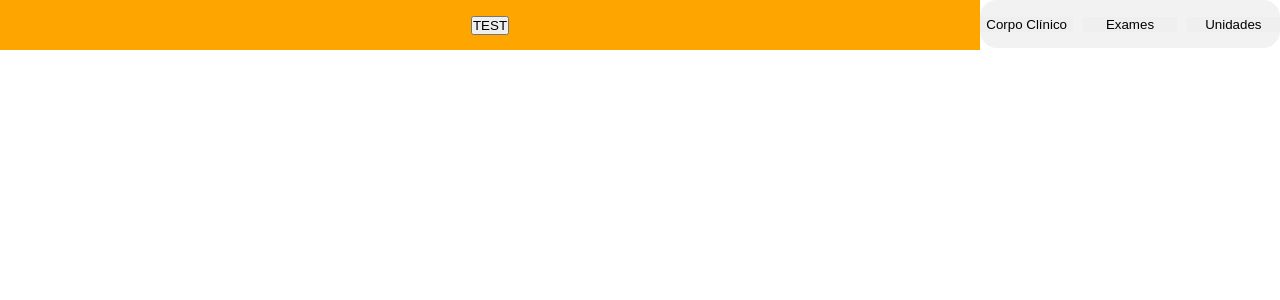
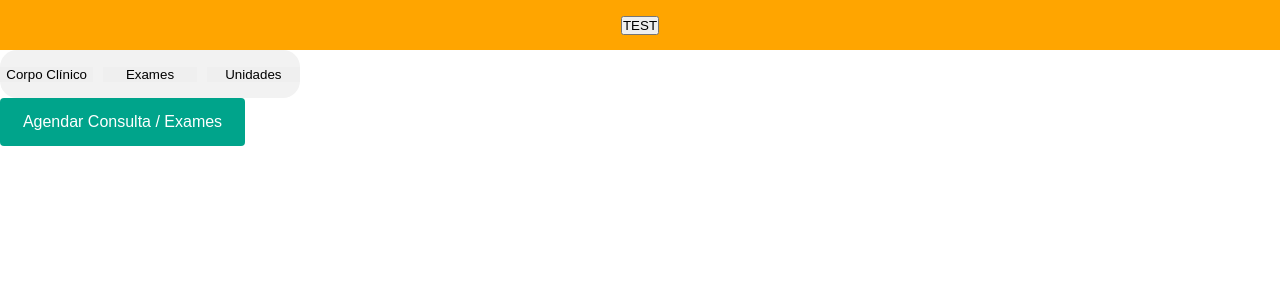
Before and after one commit to grupo-1-projeto-frontend-t12/Projeto-FrontEnd-M3, a React (Create React App) app: page / in a window 1280 px wide. Shown: the top 300 px of the page. Built offline with nearby package versions, Linux system fonts and the light colour scheme.

Commit message:
feat  / ticket 013 - botão adicionar

```diff
--- a/src/App.tsx
+++ b/src/App.tsx
@@ -2,6 +2,8 @@ import AuthContext from "./context/AuthContext";
 import { AppDiv } from "./styles/appCSS/AppCSS";
 import Header from "./components/Header/header";
 import Menu from "./components/menu/menu";
+import ButtonAppointment from "./components/ButtonAppointment/buttonAppointment";
+
 
 function App() {
   return (
@@ -9,6 +11,7 @@ function App() {
       <AppDiv>
         <Header />
         <Menu/>
+        <ButtonAppointment/>
       </AppDiv>
     </AuthContext>
   );
--- /dev/null
+++ b/src/components/ButtonAppointment/buttonAppointment.tsx
@@ -0,0 +1,14 @@
+import { Button } from "./buttonStyle"
+
+const ButtonAppointment = () =>{
+
+
+ return (
+   <Button>
+    Agendar Consulta / Exames
+   </Button>
+ )
+
+}
+
+export default ButtonAppointment
--- /dev/null
+++ b/src/components/ButtonAppointment/buttonStyle.ts
@@ -0,0 +1,17 @@
+import styled from "styled-components";
+
+export const Button = styled.button`
+
+background-color: var(--color-green);
+border: none;
+color: var(--color-white);
+width: 245px;
+height: 48px;
+border-radius: 4px;
+font-size: 16px;
+
+:hover{
+    background-color: var(--color-green2);
+    color: var(--color-green3);
+}
+`
--- a/src/styles/appCSS/AppCSS.ts
+++ b/src/styles/appCSS/AppCSS.ts
@@ -2,4 +2,5 @@ import styled from "styled-components";
 
 export const AppDiv = styled.div`
   display: flex;
+  flex-direction: column;
 `;
```
